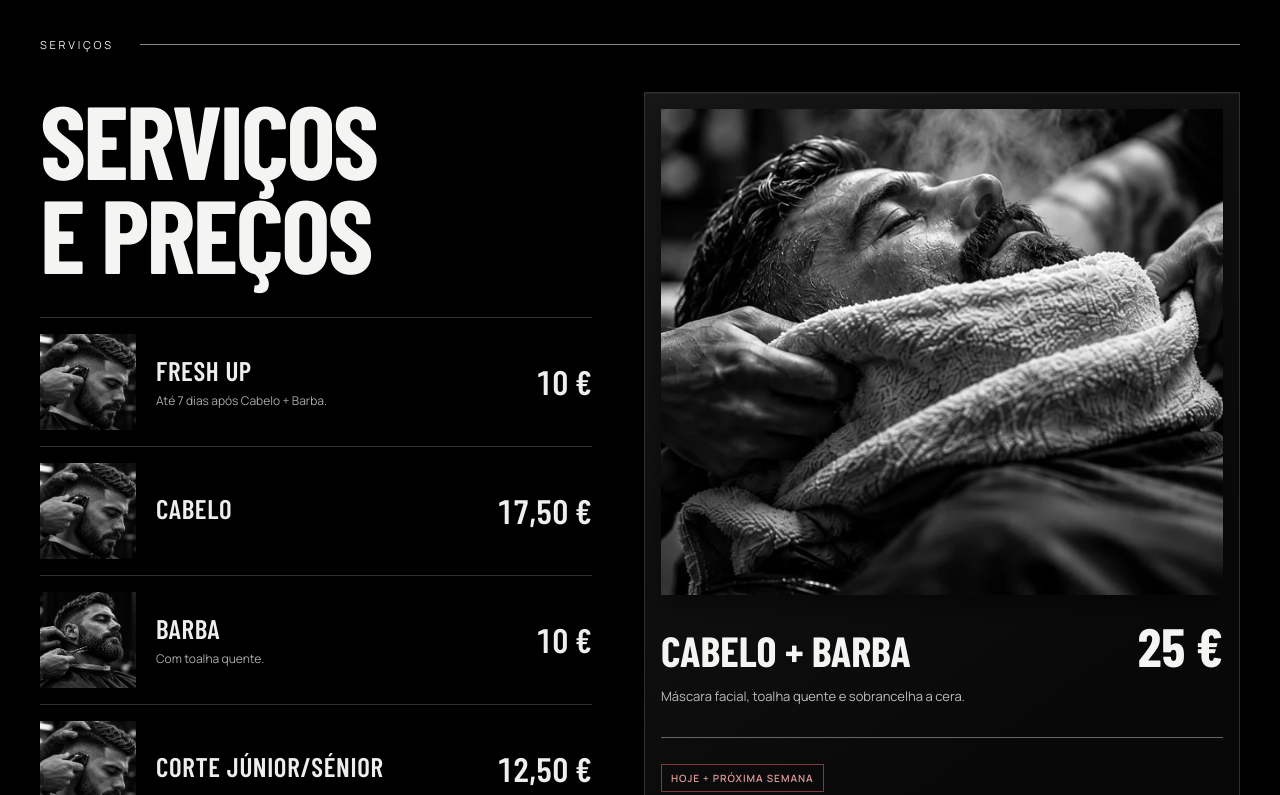
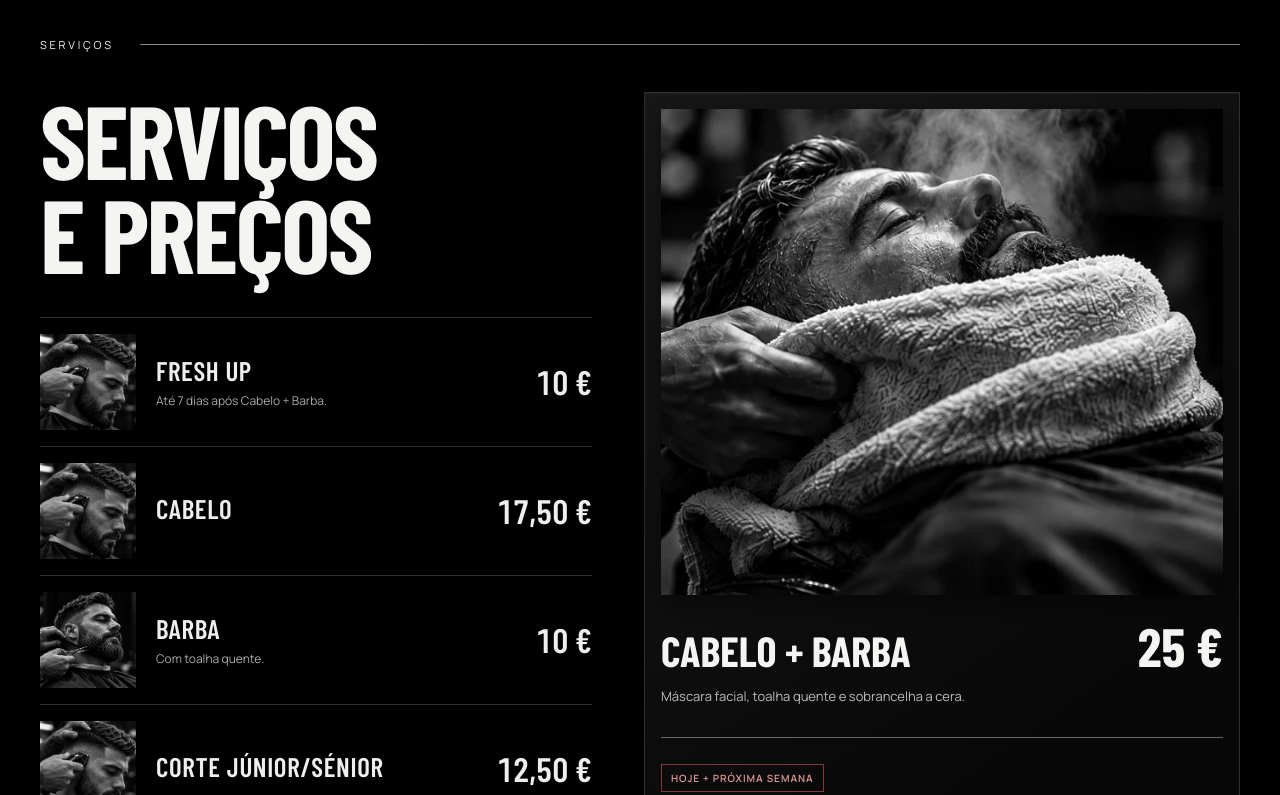
Before and after one commit to crassas/tunnel-barber-club, a plain HTML site: page index.html in a window 1280 px wide. Shown: the part 652-1447 px from the top of the page. Drawn offline with nearby package versions, Linux system fonts and the light colour scheme; a web font is replaced by a local one.

Commit message:
Remove right-side arm artifact from hot towel photo

```diff
--- a/index.html
+++ b/index.html
@@ -49,7 +49,7 @@
 <button type="button" class="price-row service-click" data-service="Corte + Platinado" data-price="65 €" data-description="" aria-haspopup="dialog"><img class="service-thumb" src="assets/service-colour.webp" alt="" width="100" height="100" loading="lazy"><span class="service-name"><span>Corte + Platinado</span><small></small></span><strong>65 €</strong></button>
 </div>
         <article class="signature reveal" aria-labelledby="signature-title">
-          <img class="signature-photo" src="assets/hot-towel.webp" srcset="assets/hot-towel-mobile.webp 640w, assets/hot-towel.webp 1000w" sizes="(max-width:700px) calc(100vw - 40px), 48vw" alt="Imagem ilustrativa de um serviço de toalha quente" width="1000" height="1250" loading="lazy">
+          <img class="signature-photo" src="assets/hot-towel-clean.webp" srcset="assets/hot-towel-clean-mobile.webp 640w, assets/hot-towel-clean.webp 1000w" sizes="(max-width:700px) calc(100vw - 40px), 48vw" alt="Imagem ilustrativa de um serviço de toalha quente" width="1000" height="1250" loading="lazy">
           <div class="signature-title"><h3 id="signature-title">Cabelo + Barba</h3><strong>25 €</strong></div>
           <p class="signature-includes">Máscara facial, toalha quente e sobrancelha a cera.</p>
           <div class="return-offer">
```
Also changed, not shown: assets/hot-towel-clean-mobile.webp (added), assets/hot-towel-clean.webp (added).
